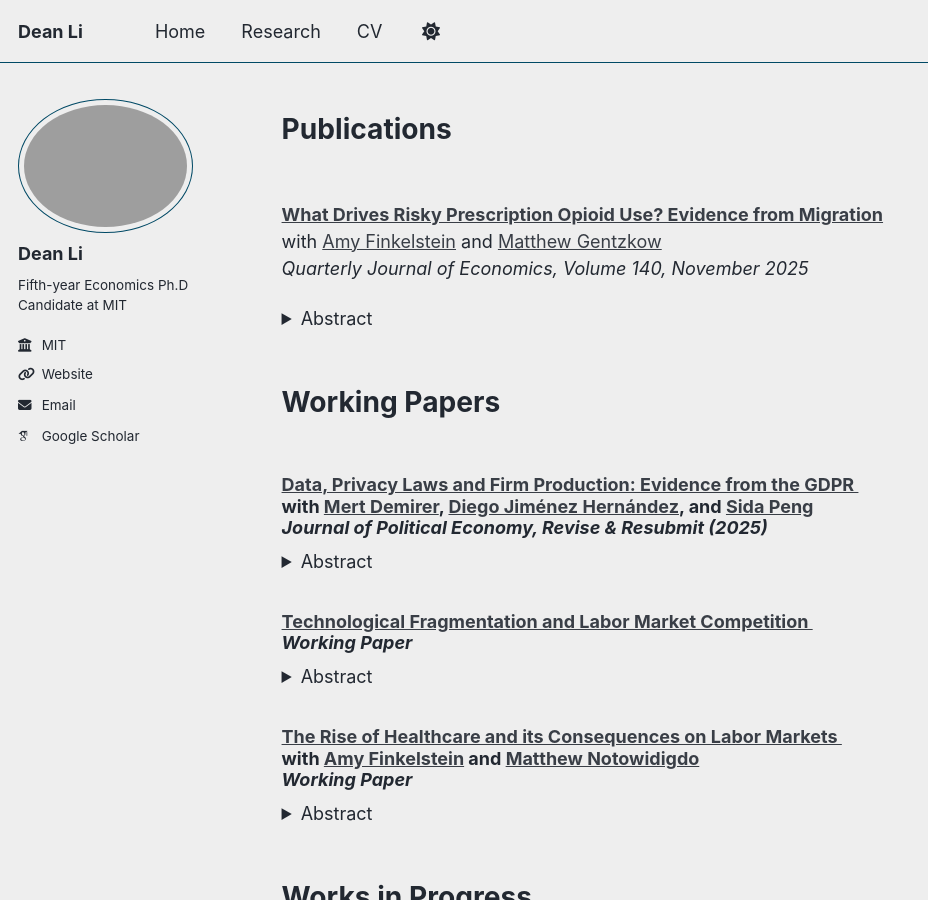
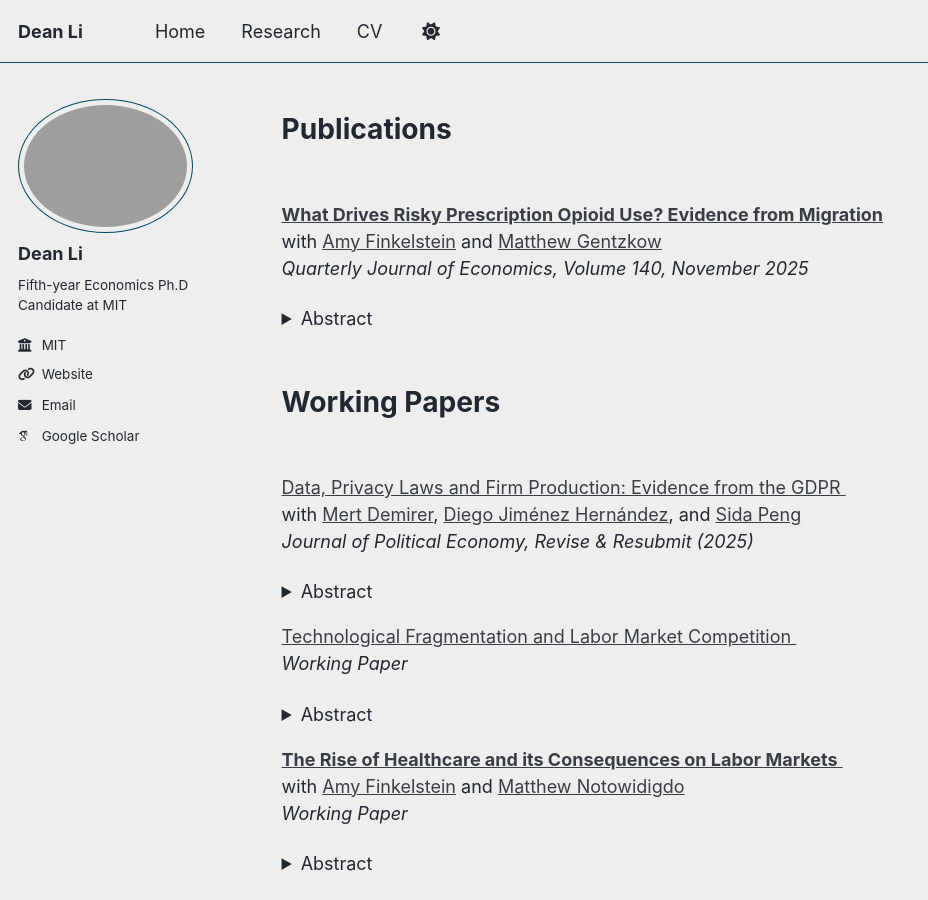
Before and after one commit to deanxli/deanxli.github.io, a Jekyll site: the page built from _pages/research.html, in a window 1280 px wide and 900 px high. Shown: the whole window, without its empty margins (0-928 px from the left). Built offline with Jekyll 4.4.1, drawn with Linux system fonts in a browser that asks for light colours; some web fonts are replaced; a script bundle is joined from its source files by our own code; library files that are not in the unit come from our copies.

Commit message:
Update research.html

```diff
--- a/_pages/research.html
+++ b/_pages/research.html
@@ -35,24 +35,24 @@ author_profile: true
 </h1>
 
 <section style="margin-top: 3rem;">
-<h3>
+<p>
     <a href="https://files.deanxli.com/gdpr.pdf" target="_blank" title="Data, Privacy Laws and Firm Production: Evidence from the GDPR">Data, Privacy Laws and Firm Production: Evidence from the GDPR&nbsp;</a>&nbsp;&nbsp;
     <br>
     with <a href="https://www.mertdemirer.com/" target="_blank" title="Mert Demirer">Mert Demirer</a>, <a href="hhttps://www.diegojimenezh.com/" target="_blank" title="Diego Jiménez Hernández">Diego Jiménez Hernández</a>, and <a href="https://www.sidapeng.com/" target="_blank" title="Sida Peng">Sida Peng</a>&nbsp;&nbsp;
     <br>
     <em>Journal of Political Economy, Revise &amp; Resubmit (2025)</em>
-</h3>
+</p>
 
 <details data-title="Data, Privacy Laws and Firm Production: Evidence from the GDPR">
   <summary>Abstract</summary>
   By regulating how firms collect and use data, privacy laws may alter firm demand for information technology inputs. We study how firms respond to privacy laws in the context of the EU’s General Data Protection Regulation (GDPR) by using seven years of data from a global cloud-computing provider. Our difference-in-difference estimates indicate that, in response to the GDPR, EU firms decreased data storage by 26% and data processing by 15% relative to comparable US firms, becoming less "data-intensive." To estimate the costs of the GDPR for firms, we propose and estimate a production function where firms combine data and computation in firm production. We find that data and computation are strong complements and that firm responses are consistent with the GDPR representing a 20% increase in the cost of data. This increase translates into only a 0.1-0.5% rise in overall production costs because data plays a relatively small role in firm production compared to computation.
 </details>
 
-<h3>
+<p>
     <a href="https://files.deanxli.com/gdpr.pdf" target="_blank" title="Technological Fragmentation and Labor Market Competition">Technological Fragmentation and Labor Market Competition&nbsp;</a>&nbsp;&nbsp;
     <br>
     <em>Working Paper</em>
-</h3>
+</p>
 
 <details data-title="Technological Fragmentation and Labor Market Competition">
   <summary>Abstract</summary>
@@ -61,13 +61,13 @@ author_profile: true
 
 
 
-<h3>
-    <a href="https://files.deanxli.com/gdpr.pdf" target="_blank" title=“The Rise of Healthcare and its Consequences on Labor Markets”>The Rise of Healthcare and its Consequences on Labor Markets&nbsp;</a>&nbsp;&nbsp;
+<p>
+    <a href="https://files.deanxli.com/gdpr.pdf" target="_blank" title=“The Rise of Healthcare and its Consequences on Labor Markets”><b>The Rise of Healthcare and its Consequences on Labor Markets</b>&nbsp;</a>&nbsp;&nbsp;
     <br>
     with <a href="https://economics.mit.edu/people/faculty/amy-finkelstein" target="_blank" title="Amy Finkelstein">Amy Finkelstein</a> and <a href="https://www.chicagobooth.edu/faculty/directory/n/matthew-notowidigdo" target="_blank" title="Matthew Notowidigdo">Matthew Notowidigdo</a>&nbsp;&nbsp;
     <br>
     <em>Working Paper</em>
-</h3>
+</p>
 
 
 <details data-title="The Rise of Healthcare and its Consequences on Labor Markets">
@@ -84,13 +84,13 @@ author_profile: true
 </h1>
 
 <section style="margin-top: 3rem;">
-<h3>
-    <a href="https://files.deanxli.com/gdpr.pdf" target="_blank" title=“Medical Graduate Training and the Spatial Distribution of Physician”>Medical Graduate Training and the Spatial Distribution of Physician&nbsp;</a>&nbsp;&nbsp;
+<p>
+    <a href="https://files.deanxli.com/gdpr.pdf" target="_blank" title=“Medical Graduate Training and the Spatial Distribution of Physician”><b>Medical Graduate Training and the Spatial Distribution of Physician</b>&nbsp;</a>&nbsp;&nbsp;
     <br>
     with <a href="https://raymondwhan.github.io/" target="_blank" title="Raymond Han">Raymond Han</a>&nbsp;&nbsp;
     <br>
     <em>Working Paper</em>
-</h3>
+</p>
 
 <details data-title="The Rise of Healthcare and its Consequences on Labor Markets">
   <summary>Abstract</summary>
@@ -99,13 +99,13 @@ author_profile: true
 
 
 
-<h3>
-    Physician Shortages and Allocative Mechanisms: Evidence from the a Year-Long National Strikes&nbsp;&nbsp;
+<p>
+    <b>Physician Shortages and Allocative Mechanisms: Evidence from the a Year-Long National Strikes</b>&nbsp;&nbsp;
     <br>
     with <a href="https://sites.google.com/view/sehyunhong/" title="Sehyun Hong" target="_blank">Sehyun Hong</a>&nbsp;&nbsp;
     <br>
     <em>Data secured</em>
-</h3>
+</p>
 
-<h3>Nursing Homes and Outsourcing as Management</h3>
+<p><b>Nursing Homes and Outsourcing as Management</b></p>
 </section>
```
